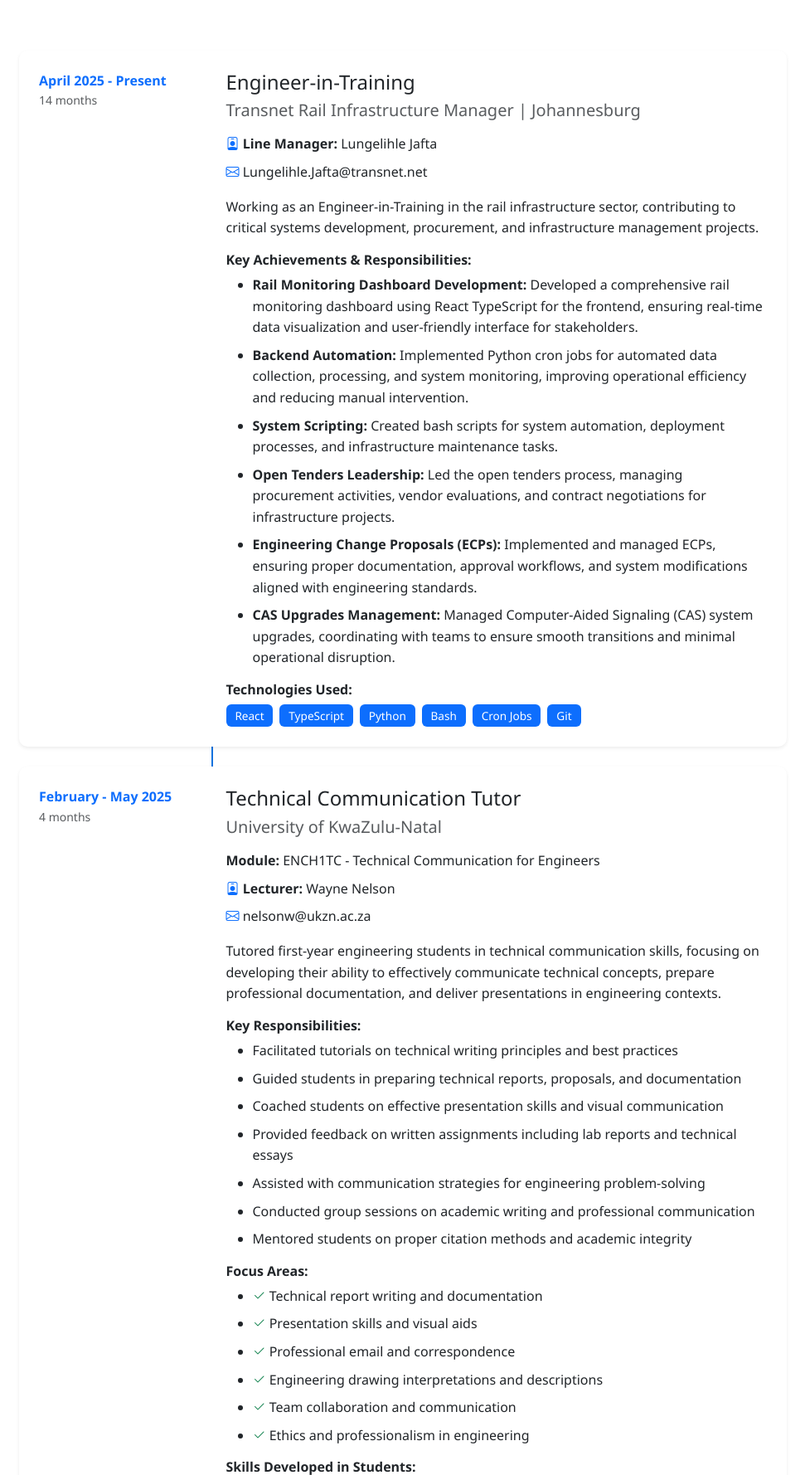
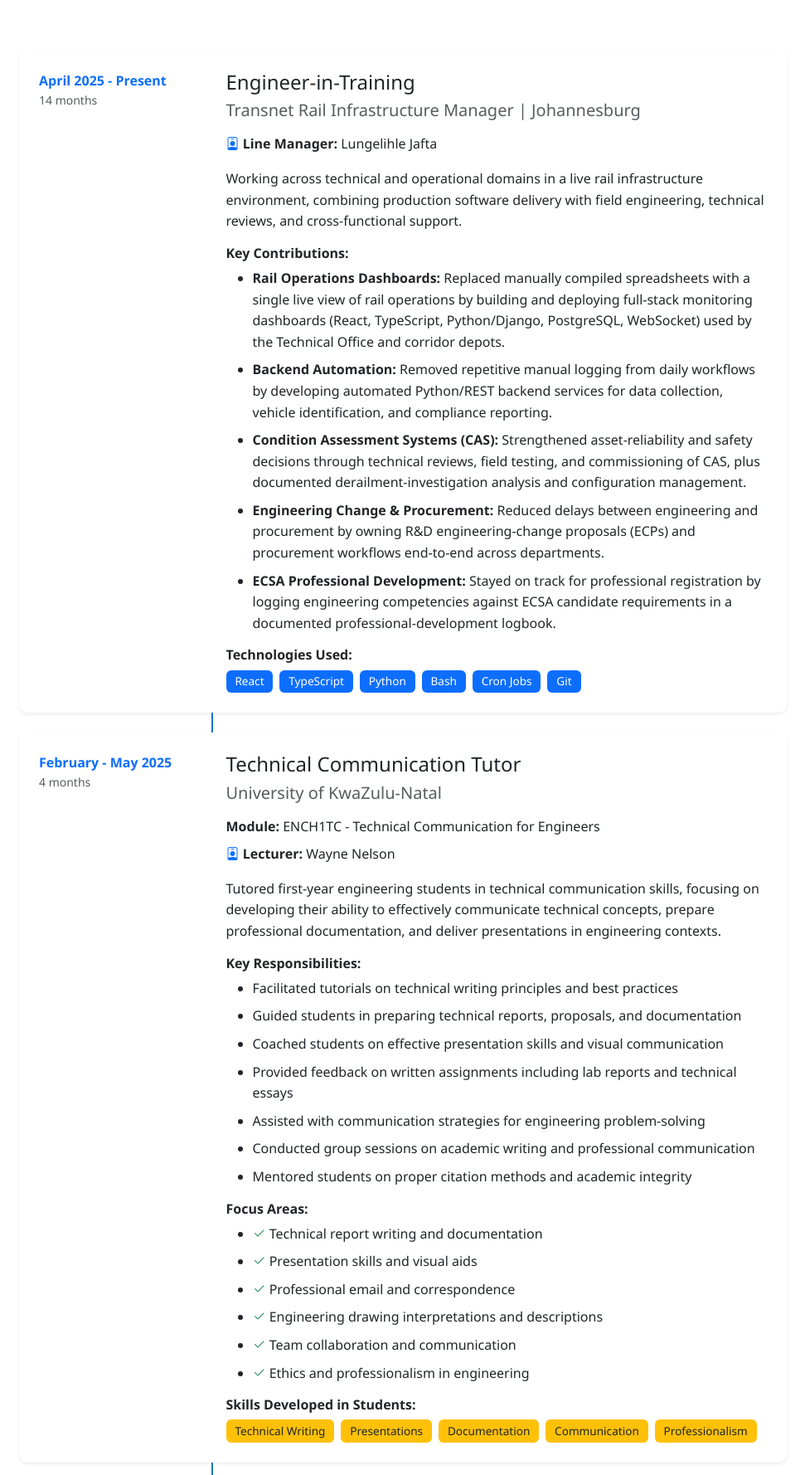
Before and after one commit to LwaziProjects/Portfolio, a Django app: page /experience/ in a window 1280 px wide. Shown: the part 231-2009 px from the top of the page at 83% size, without its empty margins (154-1125 px from the left). Run offline with Django 4.2, Linux system fonts and the light colour scheme; some libraries are stand-ins or nearby versions.

Commit message:
Rewrite experience with XYZ-style impact bullets; remove CV red flags
- Reframe Work Experience as outcome-first achievements (Google XYZ formula)
- Consolidate four short tutoring stints into one entry (removes grad-to-EIT gap)
- Drop home street address; keep city/region only
- "Professionally registered" -> "ECSA-registered" (no Pr.Eng overclaim)
- Soften EIT overclaims (tender leadership, team leadership, infra management)
- Standardise CAS as "Condition Assessment Systems" across all pages
- Remove published third-party emails; references "available on request"
- Fix repeated "Lecture:" typo; trim filler soft skills
- Live EIT duration counter; remove em dashes

Co-Authored-By: Claude Opus 4.8 <noreply@anthropic.com>

```diff
--- a/contact.html
+++ b/contact.html
@@ -101,7 +101,7 @@
                         </div>
                     </div>
 
-                    <!-- Contact Form (powered by EmailJS — sends directly to lwazig28@gmail.com) -->
+                    <!-- Contact Form (powered by EmailJS, sends directly to lwazig28@gmail.com) -->
                     <div class="col-lg-8">
                         <div class="card border-0 shadow-sm">
                             <div class="card-body p-4">
--- a/main/templates/main/experience.html
+++ b/main/templates/main/experience.html
@@ -28,42 +28,35 @@
                                 <div class="col-md-9">
                                     <h3 class="h4 mb-2">Engineer-in-Training</h3>
                                     <h5 class="text-muted mb-3">Transnet Rail Infrastructure Manager | Johannesburg</h5>
-                                    <p class="mb-2">
+                                    <p class="mb-3">
                                         <i class="bi bi-person-badge text-primary"></i>
                                         <strong>Line Manager:</strong> Lungelihle Jafta
                                     </p>
                                     <p class="mb-3">
-                                        <i class="bi bi-envelope text-primary"></i> Lungelihle.Jafta@transnet.net
-                                    </p>
-                                    <p class="mb-3">
-                                        Working as an Engineer-in-Training in the rail infrastructure sector, contributing to critical systems development, procurement, and infrastructure management projects.
+                                        Working across technical and operational domains in a live rail infrastructure environment, combining production software delivery with field engineering, technical reviews, and cross-functional support.
                                     </p>
 
-                                    <h6 class="fw-bold mb-2">Key Achievements & Responsibilities:</h6>
+                                    <h6 class="fw-bold mb-2">Key Contributions:</h6>
                                     <ul class="mb-3">
                                         <li class="mb-2">
-                                            <strong>Rail Monitoring Dashboard Development:</strong>
-                                            Developed a comprehensive rail monitoring dashboard using React TypeScript for the frontend, ensuring real-time data visualization and user-friendly interface for stakeholders.
+                                            <strong>Rail Operations Dashboards:</strong>
+                                            Replaced manually compiled spreadsheets with a single live view of rail operations by building and deploying full-stack monitoring dashboards (React, TypeScript, Python/Django, PostgreSQL, WebSocket) used by the Technical Office and corridor depots.
                                         </li>
                                         <li class="mb-2">
                                             <strong>Backend Automation:</strong>
-                                            Implemented Python cron jobs for automated data collection, processing, and system monitoring, improving operational efficiency and reducing manual intervention.
+                                            Removed repetitive manual logging from daily workflows by developing automated Python/REST backend services for data collection, vehicle identification, and compliance reporting.
                                         </li>
                                         <li class="mb-2">
-                                            <strong>System Scripting:</strong>
-                                            Created bash scripts for system automation, deployment processes, and infrastructure maintenance tasks.
+                                            <strong>Condition Assessment Systems (CAS):</strong>
+                                            Strengthened asset-reliability and safety decisions through technical reviews, field testing, and commissioning of CAS, plus documented derailment-investigation analysis and configuration management.
                                         </li>
                                         <li class="mb-2">
-                                            <strong>Open Tenders Leadership:</strong>
-                                            Led the open tenders process, managing procurement activities, vendor evaluations, and contract negotiations for infrastructure projects.
+                                            <strong>Engineering Change &amp; Procurement:</strong>
+                                            Reduced delays between engineering and procurement by owning R&amp;D engineering-change proposals (ECPs) and procurement workflows end-to-end across departments.
                                         </li>
                                         <li class="mb-2">
-                                            <strong>Engineering Change Proposals (ECPs):</strong>
-                                            Implemented and managed ECPs, ensuring proper documentation, approval workflows, and system modifications aligned with engineering standards.
-                                        </li>
-                                        <li class="mb-2">
-                                            <strong>CAS Upgrades Management:</strong>
-                                            Managed Computer-Aided Signaling (CAS) system upgrades, coordinating with teams to ensure smooth transitions and minimal operational disruption.
+                                            <strong>ECSA Professional Development:</strong>
+                                            Stayed on track for professional registration by logging engineering competencies against ECSA candidate requirements in a documented professional-development logbook.
                                         </li>
                                     </ul>
 
@@ -97,12 +90,9 @@
                                     <p class="mb-2">
                                         <strong>Module:</strong> ENCH1TC - Technical Communication for Engineers
                                     </p>
-                                    <p class="mb-2">
+                                    <p class="mb-3">
                                         <i class="bi bi-person-badge text-primary"></i>
                                         <strong>Lecturer:</strong> Wayne Nelson
-                                    </p>
-                                    <p class="mb-3">
-                                        <i class="bi bi-envelope text-primary"></i> nelsonw@ukzn.ac.za
                                     </p>
                                     <p class="mb-3">
                                         Tutored first-year engineering students in technical communication skills, focusing on developing their ability to effectively communicate technical concepts, prepare professional documentation, and deliver presentations in engineering contexts.
@@ -155,12 +145,9 @@
                                 <div class="col-md-9">
                                     <h3 class="h4 mb-2">Computer Methods Demonstrator</h3>
                                     <h5 class="text-muted mb-3">University of KwaZulu-Natal</h5>
-                                    <p class="mb-2">
+                                    <p class="mb-3">
                                         <i class="bi bi-person-badge text-primary"></i>
-                                        <strong>Lecture:</strong> Dr. Jules-Raymond Tapamo
-                                    </p>
-                                    <p class="mb-3">
-                                        <i class="bi bi-envelope text-primary"></i> tapamoj@ukzn.ac.za
+                                        <strong>Lecturer:</strong> Dr. Jules-Raymond Tapamo
                                     </p>
                                     <p class="mb-3">
                                         Provided hands-on demonstration and tutoring for students in computer methods and computational techniques, focusing on practical applications of programming and numerical methods in engineering problem-solving.
@@ -203,12 +190,9 @@
                                 <div class="col-md-9">
                                     <h3 class="h4 mb-2">Electronic Engineering Design Tutor</h3>
                                     <h5 class="text-muted mb-3">University of KwaZulu-Natal</h5>
-                                    <p class="mb-2">
+                                    <p class="mb-3">
                                         <i class="bi bi-person-badge text-primary"></i>
-                                        <strong>Lecture:</strong> Adv. Dr. Ernest Bhero
-                                    </p>
-                                    <p class="mb-3">
-                                        <i class="bi bi-envelope text-primary"></i> bhero@ukzn.ac.za
+                                        <strong>Lecturer:</strong> Adv. Dr. Ernest Bhero
                                     </p>
                                     <p class="mb-3">
                                         Tutored students in electronic engineering design principles, focusing on circuit design, system analysis, and practical implementation of electronic systems.
@@ -252,12 +236,9 @@
                                     <div class="alert alert-info py-2 mb-3">
                                         <small><i class="bi bi-info-circle"></i> <strong>Package Position:</strong> This role included demonstration duties across multiple second-year modules</small>
                                     </div>
-                                    <p class="mb-2">
+                                    <p class="mb-3">
                                         <i class="bi bi-person-badge text-primary"></i>
-                                        <strong>Lecture:</strong> Dr. Bhekisizwe Mthethwa
-                                    </p>
-                                    <p class="mb-3">
-                                        <i class="bi bi-envelope text-primary"></i> mthethwab@ukzn.ac.za
+                                        <strong>Lecturer:</strong> Dr. Bhekisizwe Mthethwa
                                     </p>
                                     <p class="mb-3">
                                         Served as a demonstrator across multiple electrical and electronic engineering modules for second-year students, providing comprehensive support in theoretical concepts and practical laboratory applications.
@@ -316,12 +297,9 @@
                                 <div class="col-md-9">
                                     <h3 class="h4 mb-2">Vacation Student</h3>
                                     <h5 class="text-muted mb-3">Transnet Engineering | Durban</h5>
-                                    <p class="mb-2">
+                                    <p class="mb-3">
                                         <i class="bi bi-person-badge text-primary"></i>
                                         <strong>Line Manager:</strong> Justine Muthen
-                                    </p>
-                                    <p class="mb-3">
-                                        <i class="bi bi-envelope text-primary"></i> Justine.Muthen@transnet.net
                                     </p>
                                     <p class="mb-3">
                                         Gained practical experience in data analysis, visualization, and automation during a summer internship focused on improving data accessibility and reporting systems.
@@ -397,8 +375,8 @@
                             <div class="col-md-4">
                                 <div class="text-center">
                                     <i class="bi bi-people display-5 text-primary mb-2"></i>
-                                    <h5>Project Management</h5>
-                                    <p class="small text-muted mb-0">Leading tenders and managing engineering change proposals</p>
+                                    <h5>Project Coordination</h5>
+                                    <p class="small text-muted mb-0">Coordinating engineering-change proposals and procurement workflows end-to-end</p>
                                 </div>
                             </div>
                             <div class="col-md-4">
```
Also changed, not shown: experience.html (+29 -28 lines), resume.html (+22 -37 lines).
